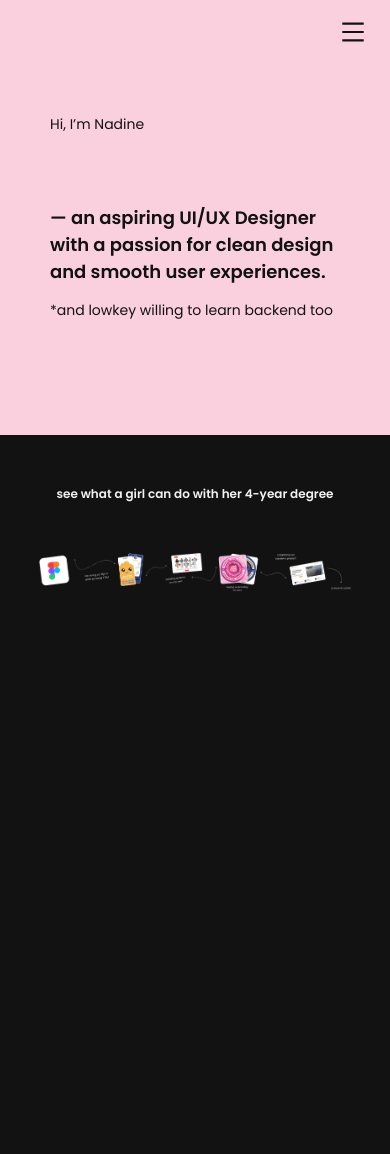
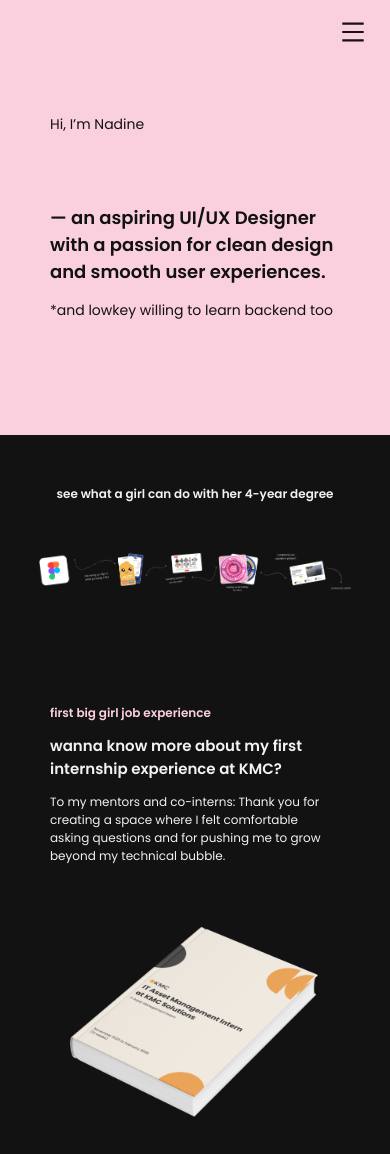
Before and after one commit to marianadine/mariafaye, a React (Create React App) app: page / in a window 390 px wide. Shown: the top 1154 px of the page. Before the commit the page ends 844 px from the top, so only its background shows below. Built offline with nearby package versions, Linux system fonts and the light colour scheme.

Commit message:
Home: Section 3

```diff
--- a/src/components/Home.jsx
+++ b/src/components/Home.jsx
@@ -2,6 +2,7 @@ import React from 'react'
 import '../styles/CommonStyles.css';
 import '../styles/HomeStyles.css';
 import homesection2 from '../imgs/home-section2.png';
+import homesection3 from '../imgs/home-section3.png';
 
 const Home = () => {
   return (
@@ -16,7 +17,16 @@ const Home = () => {
 
       <section className='home-section2'>
         <h1 className='semibold' style={{ textAlign: 'center' }}>see what a girl can do with her 4-year degree</h1>
-        <img className='homesection2' src={homesection2} style={{ marginTop: 50 }} alt="Logo" />
+        <img className='homesection2' src={homesection2} style={{ marginTop: 50 }} />
+      </section>
+
+      <section className='home-section3'>
+        <div className='home-section3-left'>
+          <p className='semibold-sectiontitle'>first big girl job experience</p>
+          <h1 className='semibold-title'>wanna know more about my first internship experience at KMC?</h1>
+          <p className='regular-subtitle'>To my mentors and co-interns: Thank you for creating a space where I felt comfortable asking questions and for pushing me to grow beyond my technical bubble.</p>
+        </div>
+        <img className='homesection3' src={homesection3} style={{ marginTop: 50 }} />
       </section>
     </div>
   )
--- a/src/styles/CommonStyles.css
+++ b/src/styles/CommonStyles.css
@@ -17,9 +17,26 @@
     font-size: 24px;
 }
 
+.semibold-title {
+    font-weight: 600;
+    font-size: 24px;
+}
+
 .regular {
     font-weight: 400;
     font-size: 14px;
+}
+
+.regular-subtitle {
+    font-weight: 400;
+    font-size: 14px;
+}
+
+.semibold-sectiontitle {
+    font-weight: 600;
+    font-size: 14px;
+    color: #FAD0DE;
+    margin-bottom: 10px;
 }
 
 /* RESPONSIVENESS */
@@ -39,7 +56,19 @@
         font-size: 12px;
     }
 
+    .semibold-title {
+        font-size: 15px;
+    }
+
     .regular {
         font-size: 14px;
     }
+
+    .regular-subtitle {
+        font-size: 12px;
+    }
+
+    .semibold-sectiontitle {
+        font-size: 12px;
+    }
 }
--- a/src/styles/HomeStyles.css
+++ b/src/styles/HomeStyles.css
@@ -20,6 +20,23 @@
     margin-top: 90px;
     max-width: 100%;
     height: auto;
+}
+
+.home-section3 {
+    display: flex;
+    flex-direction: row;
+    justify-content: space-between;
+    align-items: center;
+    padding: 150px 200px;
+}
+
+.home-section3-left {
+    width: 40%;
+    text-align: left;
+}
+
+.homesection3 {
+    width: 40%;
 }
 
 /* RESPONSIVENESS */
@@ -50,4 +67,20 @@
         max-width: 80%;
         height: auto;
     }
+
+    .home-section3 {
+        flex-direction: column;
+        padding: 100px 50px;
+    }
+
+    .home-section3-left {
+        width: 100%;
+        text-align: left;
+    }
+
+    .homesection3 {
+        width: 100%;
+        max-width: 250px;
+        margin-top: 50px;
+    }
 }
```
Also changed, not shown: src/imgs/home-section3.png (added).
